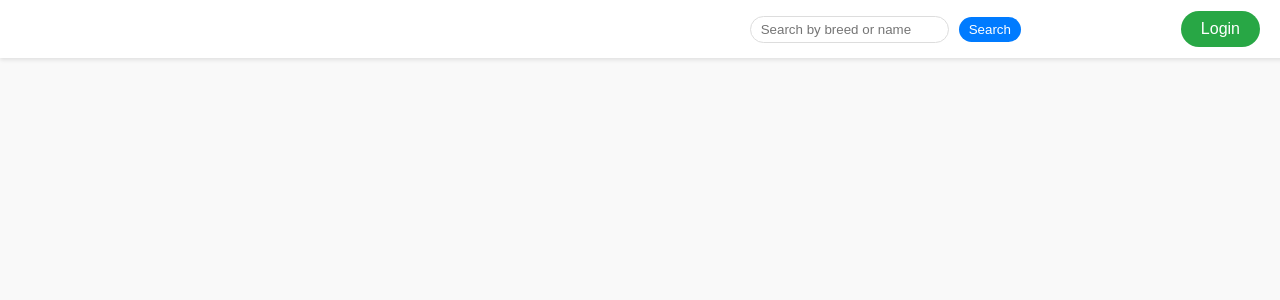
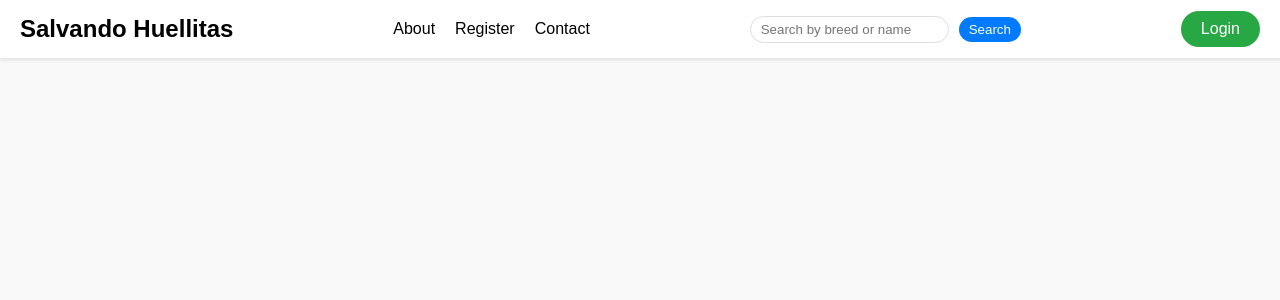
Before and after one commit to beta-cancri/SalvandoHuellitas-Front-end, a React (Create React App) app in the folder my-app/: page /register in a window 1280 px wide. Shown: the top 300 px of the page. Built offline with nearby package versions, Linux system fonts and the light colour scheme.

Commit message:
merge made, update styles and another views

```diff
--- a/my-app/src/components/navbar/navbar.styles.css
+++ b/my-app/src/components/navbar/navbar.styles.css
@@ -22,7 +22,7 @@
 .navbar-logo {
   font-size: 1.5rem;
   font-weight: bold;
-  color: white;
+  color: black;
   text-decoration: none;
 }
 
@@ -32,7 +32,7 @@
 }
 
 .navbar-link {
-  color: white;
+  color: black;
   text-decoration: none;
   font-size: 1rem;
   transition: color 0.3s;
```
